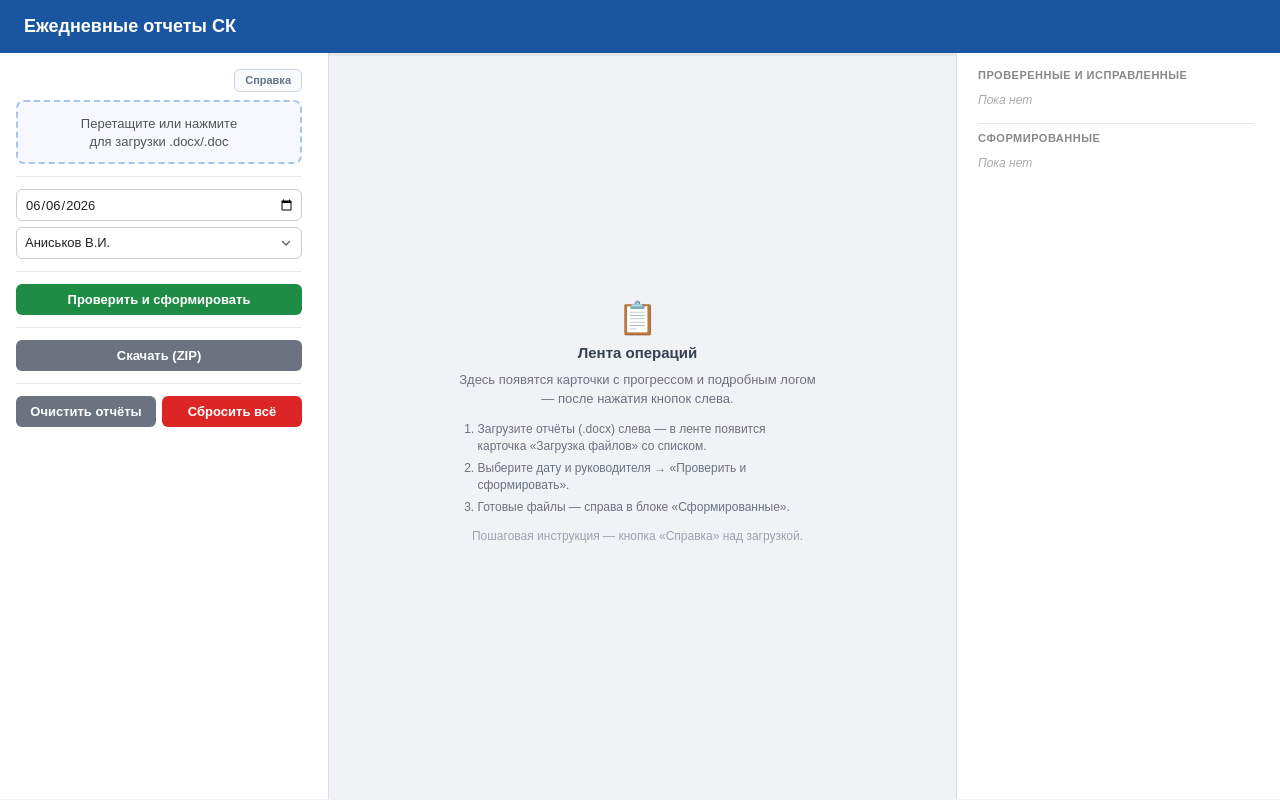
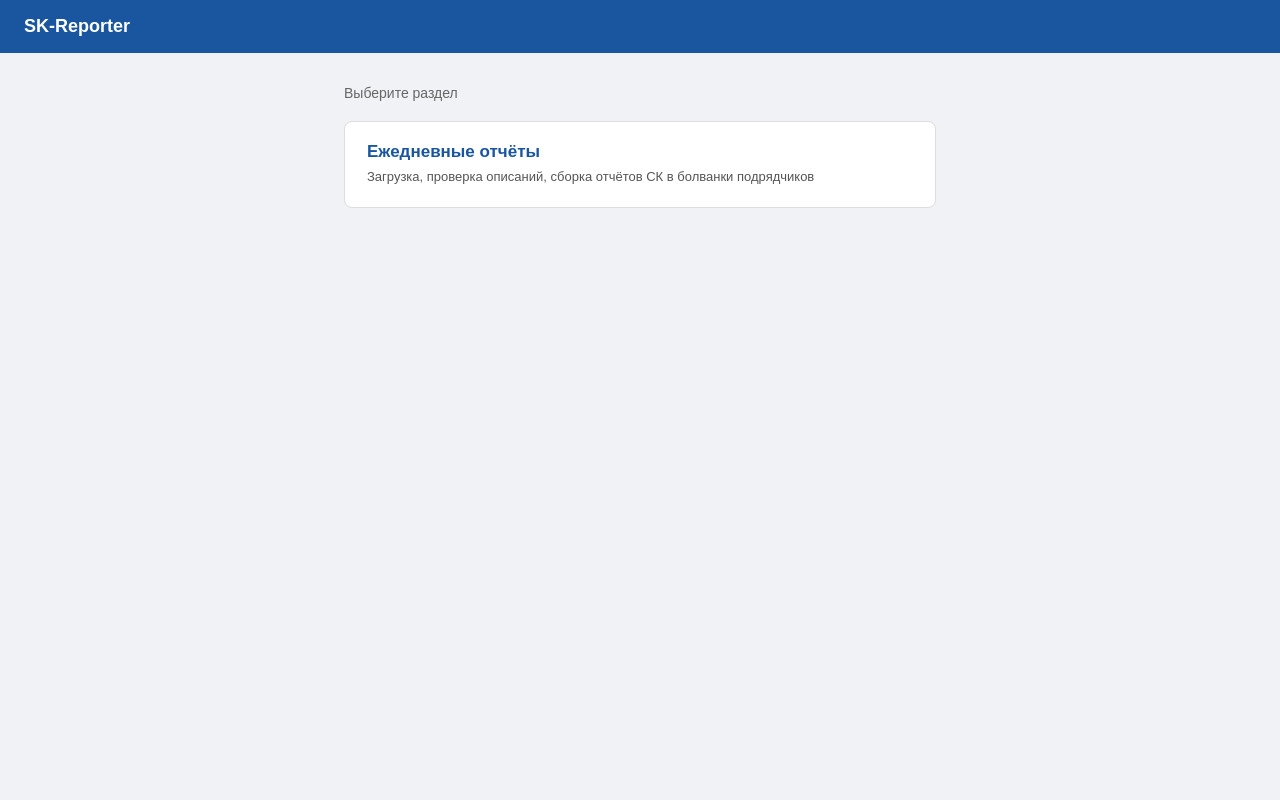
Before and after one commit to maksspiridonov235-spec/sk-reporter, a FastAPI app: page / in a window 1280 px wide. Run offline with FastAPI, Linux system fonts and the light colour scheme; data that the repository does not hold is empty; parts of the project's set-up code (start-up, migrations or seed data) failed here and were passed over.

Commit message:
feat: add home page and move daily reports to /daily
Root URL now lists sections; existing SK-Reporter UI lives at /daily with unchanged API routes.

Co-authored-by: Cursor <cursoragent@cursor.com>

```diff
--- a/webapp/main.py
+++ b/webapp/main.py
@@ -106,13 +106,22 @@ def find_reports_for_company(company_name: str, keywords: list[str]):
     return found
 
 
-@app.get("/", response_class=HTMLResponse)
-async def index(request: Request):
-    return templates.TemplateResponse("index.html", {
+def _page_context(request: Request) -> dict:
+    return {
         "request": request,
         "agent_enabled": AGENT_ENABLED,
         "git_head": _git_head,
-    })
+    }
+
+
+@app.get("/", response_class=HTMLResponse)
+async def home(request: Request):
+    return templates.TemplateResponse("home.html", _page_context(request))
+
+
+@app.get("/daily", response_class=HTMLResponse)
+async def daily_reports(request: Request):
+    return templates.TemplateResponse("daily.html", _page_context(request))
 
 
 @app.post("/upload/reports")
--- a/webapp/static/app.css
+++ b/webapp/static/app.css
@@ -622,3 +622,29 @@ input[type="date"].field-control::-webkit-calendar-picker-indicator {
   border-radius: 50%; animation: spin .7s linear infinite;
   vertical-align: middle; margin-right: 6px;
 }
+
+/* Главная страница */
+.header-back {
+  color: #fff; text-decoration: none; font-size: 20px; line-height: 1;
+  opacity: .85; padding: 2px 4px; border-radius: 4px;
+}
+.header-back:hover { opacity: 1; background: rgba(255,255,255,.12); }
+.home-body { min-height: 100vh; }
+.home-main {
+  max-width: 640px; margin: 0 auto; padding: 32px 24px 48px;
+}
+.home-lead { font-size: 14px; color: #666; margin-bottom: 20px; }
+.home-nav { list-style: none; }
+.home-card {
+  display: block; background: #fff; border: 1px solid #ddd; border-radius: 8px;
+  padding: 20px 22px; text-decoration: none; color: inherit;
+  transition: border-color .15s, box-shadow .15s;
+}
+.home-card:hover {
+  border-color: #1a56a0; box-shadow: 0 2px 8px rgba(26,86,160,.12);
+}
+.home-card-title {
+  display: block; font-size: 17px; font-weight: bold; color: #1a56a0;
+  margin-bottom: 6px;
+}
+.home-card-desc { display: block; font-size: 13px; color: #555; line-height: 1.45; }
--- a/webapp/templates/index.html
+++ b/webapp/templates/daily.html
@@ -9,6 +9,7 @@
 </head>
 <body>
 <header>
+  <a href="/" class="header-back" title="На главную">←</a>
   <span class="title">Ежедневные отчеты СК</span>
 </header>
 
--- /dev/null
+++ b/webapp/templates/home.html
@@ -0,0 +1,27 @@
+<!DOCTYPE html>
+<html lang="ru">
+<head>
+  <meta charset="UTF-8"/>
+  <meta name="viewport" content="width=device-width, initial-scale=1.0"/>
+  <title>SK-Reporter</title>
+  <link rel="icon" href="/static/favicon.svg" type="image/svg+xml"/>
+  <link rel="stylesheet" href="/static/app.css?v={{ git_head }}"/>
+</head>
+<body class="home-body">
+<header>
+  <span class="title">SK-Reporter</span>
+</header>
+
+<main class="home-main">
+  <p class="home-lead">Выберите раздел</p>
+  <ul class="home-nav">
+    <li>
+      <a class="home-card" href="/daily">
+        <span class="home-card-title">Ежедневные отчёты</span>
+        <span class="home-card-desc">Загрузка, проверка описаний, сборка отчётов СК в болванки подрядчиков</span>
+      </a>
+    </li>
+  </ul>
+</main>
+</body>
+</html>
```
Also changed, not shown: docs/memory.md (+1 -1 lines), docs/ДЛЯ_СОТРУДНИКОВ.md (+4 -4 lines).
